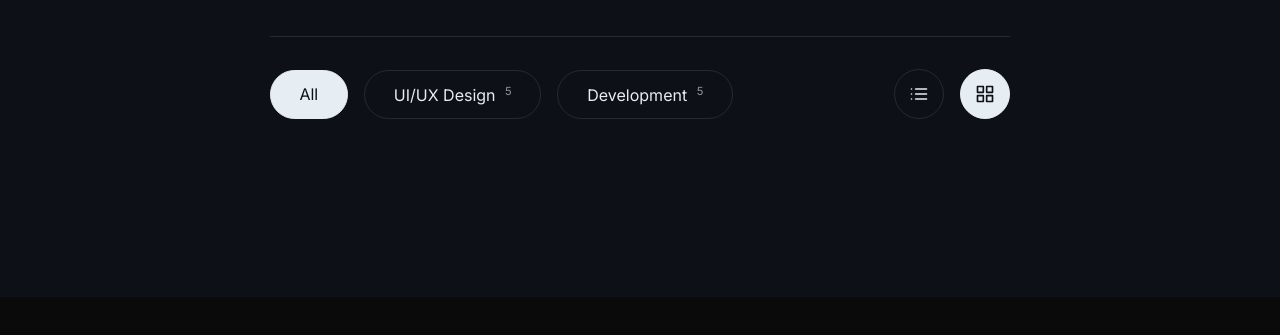
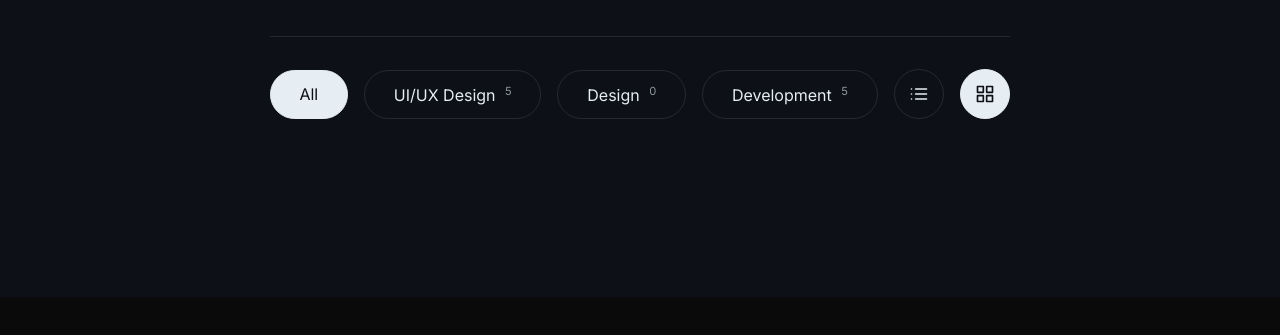
Before and after one commit to Xoltvez/Faiz-s-Portfolio, a website built with Vite: page portfolio.html in a window 1280 px wide. Shown: the part 503-838 px from the top of the page. Built offline with nearby package versions, Linux system fonts and the light colour scheme; some packages are replaced by stand-ins of ours; a web font is replaced by a local one.

Commit message:
Restore Design category and separate UI/UX Design category

```diff
--- a/portfolio.html
+++ b/portfolio.html
@@ -83,8 +83,9 @@
             <div class="portfolio-controls reveal-text">
               <div class="portfolio-filters">
                 <button class="filter-btn active hover-target" data-filter="all">All</button>
-                <button class="filter-btn hover-target" data-filter="design">UI/UX Design <sup>3</sup></button>
-                <button class="filter-btn hover-target" data-filter="development">Development <sup>7</sup></button>
+                <button class="filter-btn hover-target" data-filter="ui-ux">UI/UX Design <sup>0</sup></button>
+                <button class="filter-btn hover-target" data-filter="design">Design <sup>0</sup></button>
+                <button class="filter-btn hover-target" data-filter="development">Development <sup>0</sup></button>
               </div>
               <div class="portfolio-views">
                 <button class="view-btn hover-target" data-view="list" aria-label="List View">
--- a/portfolio.js
+++ b/portfolio.js
@@ -201,7 +201,9 @@ document.addEventListener("DOMContentLoaded", () => {
     projectsData.forEach((project, index) => {
       const roleLower = project.role.toLowerCase();
       let category = "development";
-      if (roleLower.includes("ui") || roleLower.includes("ux") || roleLower.includes("design") || roleLower.includes("qa")) {
+      if (roleLower.includes("ui") || roleLower.includes("ux")) {
+        category = "ui-ux";
+      } else if (roleLower.includes("design") || roleLower.includes("graphic") || roleLower.includes("qa")) {
         category = "design";
       }
 
@@ -241,15 +243,22 @@ document.addEventListener("DOMContentLoaded", () => {
   }
 
   // Calculate dynamic project counts
+  const uiuxCount = projectsData.filter(p => {
+    const roleLower = p.role.toLowerCase();
+    return roleLower.includes("ui") || roleLower.includes("ux");
+  }).length;
   const designCount = projectsData.filter(p => {
     const roleLower = p.role.toLowerCase();
-    return roleLower.includes("ui") || roleLower.includes("ux") || roleLower.includes("design") || roleLower.includes("qa");
+    return !roleLower.includes("ui") && !roleLower.includes("ux") && (roleLower.includes("design") || roleLower.includes("graphic") || roleLower.includes("qa"));
   }).length;
-  const devCount = projectsData.length - designCount;
+  const devCount = projectsData.length - (uiuxCount + designCount);
 
+  const uiuxBtn = document.querySelector('[data-filter="ui-ux"]');
   const designBtn = document.querySelector('[data-filter="design"]');
   const devBtn = document.querySelector('[data-filter="development"]');
-  if (designBtn) designBtn.innerHTML = `UI/UX Design <sup>${designCount}</sup>`;
+
+  if (uiuxBtn) uiuxBtn.innerHTML = `UI/UX Design <sup>${uiuxCount}</sup>`;
+  if (designBtn) designBtn.innerHTML = `Design <sup>${designCount}</sup>`;
   if (devBtn) devBtn.innerHTML = `Development <sup>${devCount}</sup>`;
 
   // Initial render
```
Also changed, not shown: dist/portfolio.html.
